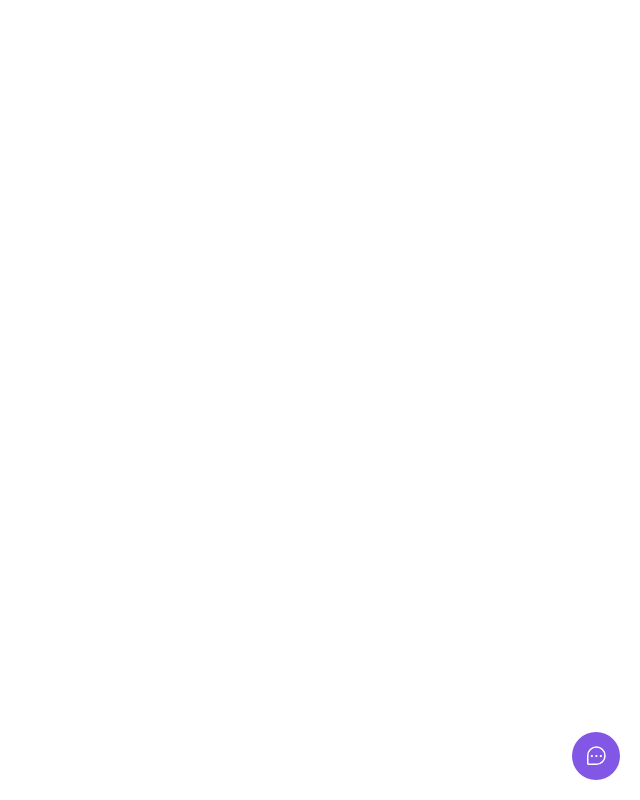
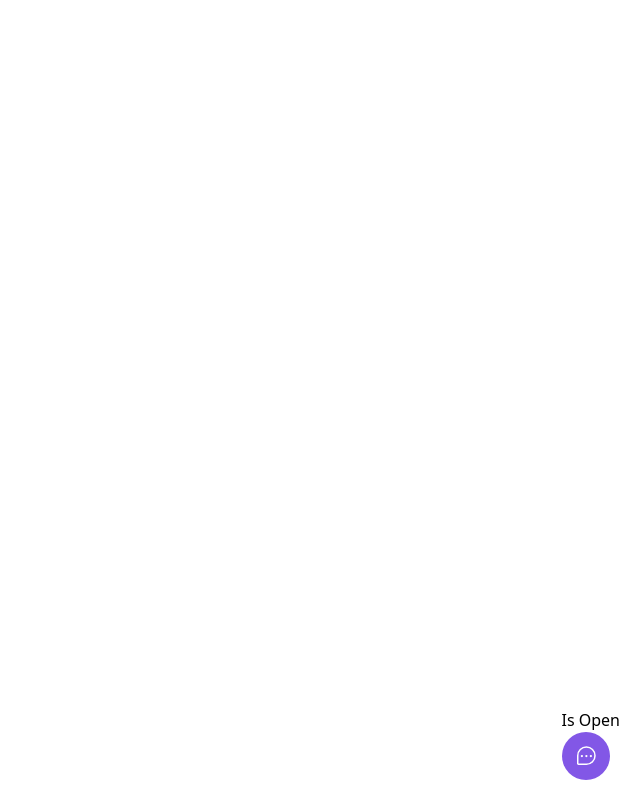
Before and after one commit to williangomesdev/FeedbackWidget, a React (Vite) app: page / in a window 1280 px wide. Both pictures are taken after a click on the button "Feedback". Shown: the whole page, without its empty margins (640-1280 px from the left). Built offline with nearby package versions, Linux system fonts and the light colour scheme.

Commit message:
Funcionalidade de abrir e char uma infomração ao clicar no widget usando estados no react

```diff
--- a/src/components/Widget.tsx
+++ b/src/components/Widget.tsx
@@ -1,9 +1,21 @@
 import { ChatTeardropDots } from "phosphor-react";
+import { useState } from "react";
 
 export function Widget() {
+  const [isWidgetOpen, setIsWidgetOpen] = useState(false);
+
+  function toggleWidgetVisibility() {
+    setIsWidgetOpen(!isWidgetOpen);
+  }
+
   return (
     <div className="absolute bottom-5 right-5">
-      <button className="bg-brand-500 rounded-full px-3 h-12 text-white flex items-center group">
+      {isWidgetOpen && <p>Is Open</p>}
+
+      <button
+        onClick={toggleWidgetVisibility}
+        className="bg-brand-500 rounded-full px-3 h-12 text-white flex items-center group"
+      >
         <ChatTeardropDots className="w-6 h-6" />
         <span className="max-w-0 overflow-hidden group-hover:max-w-xs transition-all duration-500 ease-linear">
           <span className="pl-2"></span>
```
